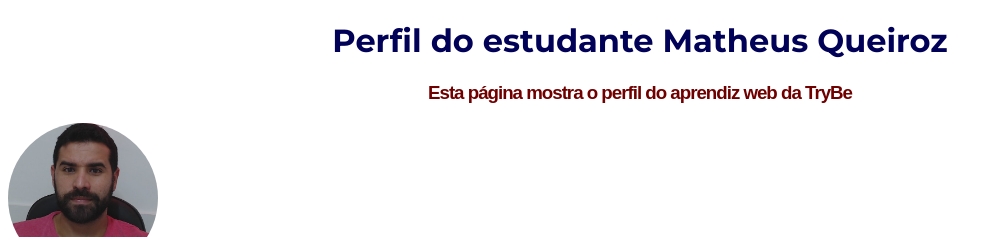
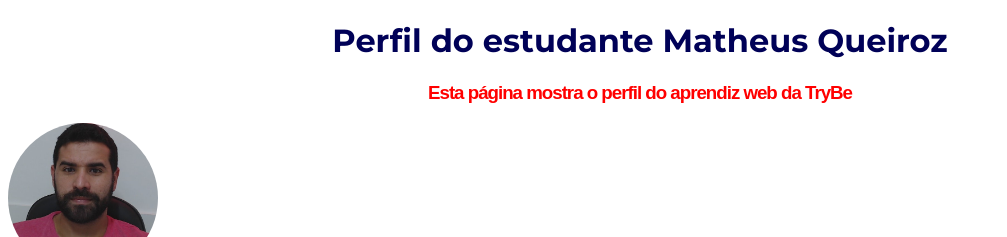
Before and after one commit to matheusqueiroz92/matheusqueiroz92, a plain HTML site: page index.html in a window 1280 px wide. Shown: the top 237 px of the page, without its empty margins (0-1007 px from the left). Drawn offline with Linux system fonts and the light colour scheme.

Commit message:
alterando cor do sub-titulo

```diff
--- a/index.html
+++ b/index.html
@@ -18,7 +18,7 @@
                 text-align: center;
             }
             h3{
-                color: rgb(112, 0, 0);
+                color: rgb(255, 0, 0);
                 text-align: center;
                 font-family: Arial, Helvetica, sans-serif;
                 letter-spacing: -1px;
```
